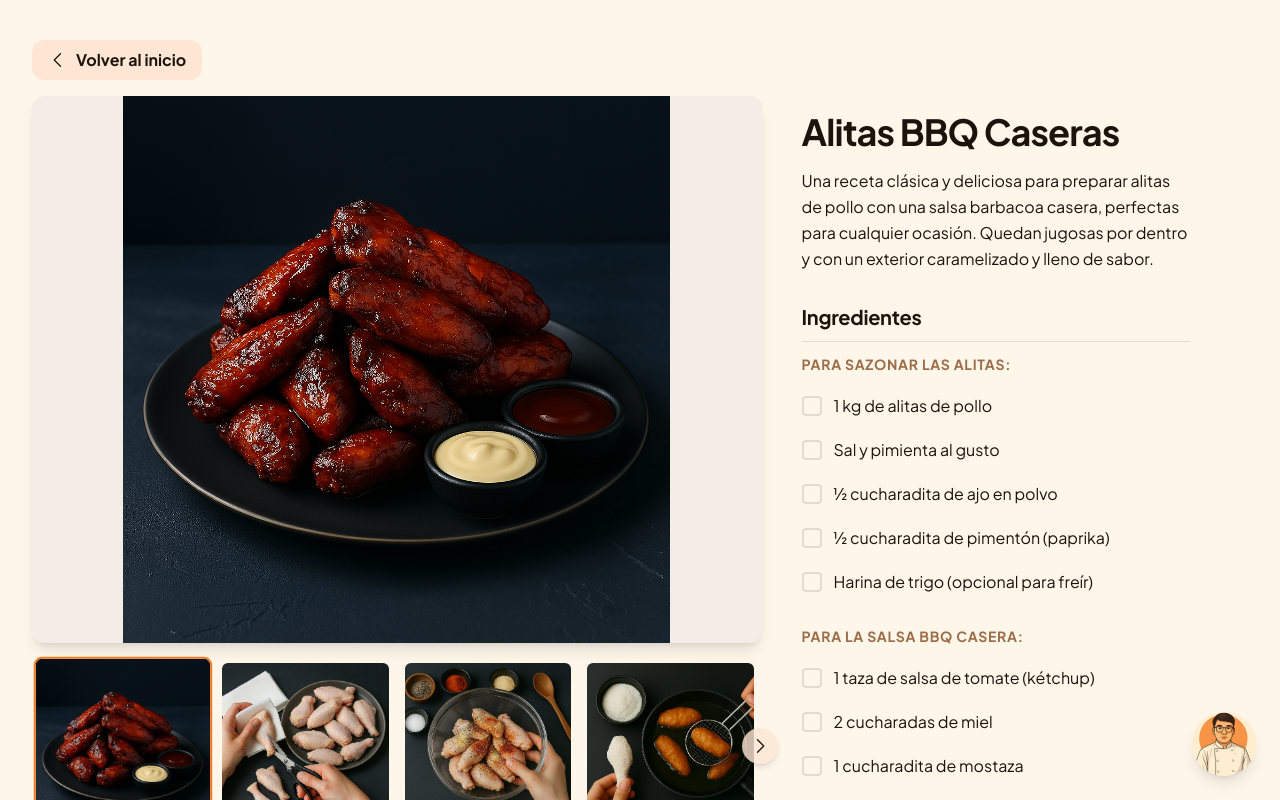
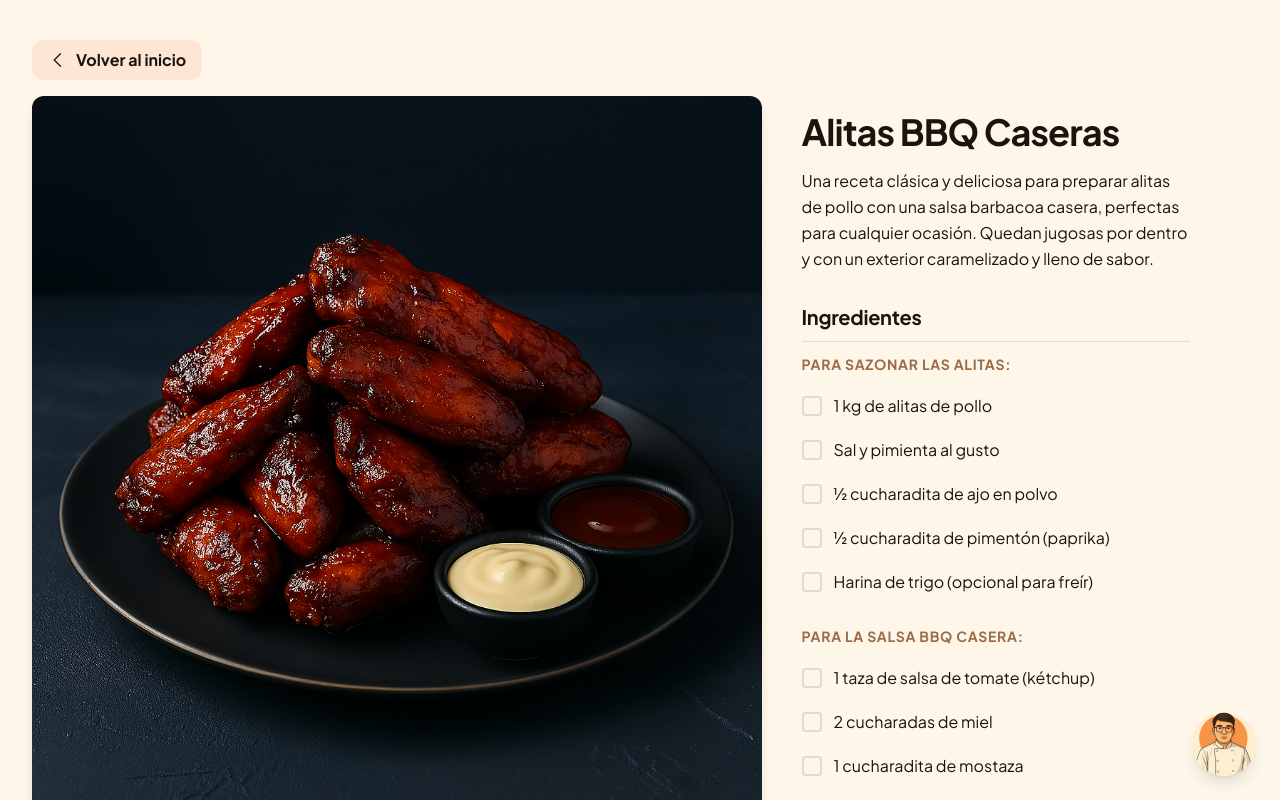
Before and after one commit to JohanMorales211/recipes, an Angular app: page /receta/alitas-bbq-caseras in a window 1280 px wide. Shown: the top 800 px of the page. Built offline with nearby package versions, Linux system fonts and the light colour scheme.

Commit message:
feat: replace background image with img tag for recipe detail; enhance image loading and scaling effects

```diff
--- a/src/app/components/recipe-detail/recipe-detail.component.html
+++ b/src/app/components/recipe-detail/recipe-detail.component.html
@@ -13,8 +13,10 @@
         <p class="text-[#1c130d] text-base font-normal leading-relaxed pt-4">{{ recipe.description }}</p>
       </div>
       <div>
-        <div class="w-full aspect-[4/3] rounded-xl overflow-hidden shadow-lg mb-3 bg-[#f4ece7]">
-          <div class="w-full h-full bg-center bg-no-repeat bg-contain transition-all duration-500 ease-in-out" [style.background-image]="'url(' + selectedImageUrl + ')'" [style.transform]="'scale(' + (imageLoaded ? 1 : 1.1) + ')'"></div>
+        <div class="w-full rounded-xl overflow-hidden shadow-lg mb-3">
+          <img [src]="selectedImageUrl" [alt]="'Imagen principal de la receta ' + recipe.name"
+               class="w-full h-auto transition-transform duration-500 ease-in-out"
+               [style.transform]="'scale(' + (imageLoaded ? 1 : 1.1) + ')'" />
         </div>
         <div class="relative">
           <div class="overflow-hidden">
@@ -58,8 +60,10 @@
     <div class="hidden lg:flex flex-row gap-6">
       <div class="flex flex-col w-full lg:w-3/5">
         <div class="w-full">
-          <div class="w-full aspect-[4/3] rounded-xl overflow-hidden shadow-lg mb-3 bg-[#f4ece7]">
-            <div class="w-full h-full bg-center bg-no-repeat bg-contain transition-all duration-500 ease-in-out" [style.background-image]="'url(' + selectedImageUrl + ')'" [style.transform]="'scale(' + (imageLoaded ? 1 : 1.1) + ')'"></div>
+          <div class="w-full rounded-xl overflow-hidden shadow-lg mb-3">
+            <img [src]="selectedImageUrl" [alt]="'Imagen principal de la receta ' + recipe.name"
+                 class="w-full h-auto transition-transform duration-500 ease-in-out"
+                 [style.transform]="'scale(' + (imageLoaded ? 1 : 1.1) + ')'" />
           </div>
           <div class="relative">
             <div class="overflow-hidden">
```
